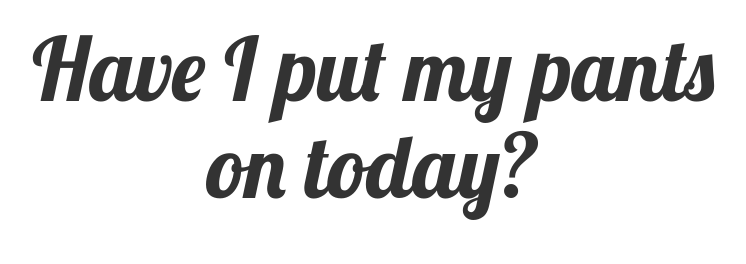
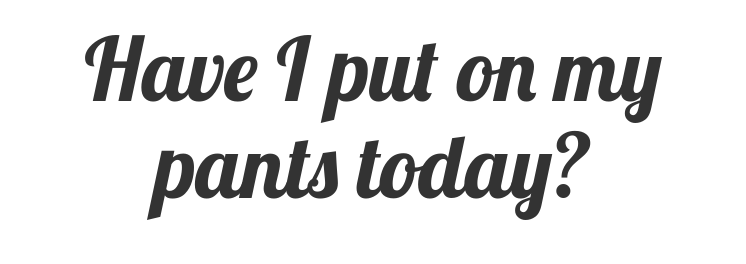
Before and after one commit to SamMcSam/haveiputmypantsontoday, a plain HTML site: page index.html in a window 1280 px wide. Shown: the top 264 px of the page, without its empty margins (267-1013 px from the left). Drawn offline with nearby package versions, Linux system fonts and the light colour scheme.

Commit message:
changed name

```diff
--- a/index.html
+++ b/index.html
@@ -2,7 +2,7 @@
 <html>
     <head>
         <meta charset="UTF-8">
-        <title>HIPMPOT - Start your day with the most important question.</title>
+        <title>HIOMPT - Start your day with the most important question.</title>
         <link href="https://maxcdn.bootstrapcdn.com/bootstrap/3.3.4/css/bootstrap.min.css" rel="stylesheet">
         <link href="resources/css/style.css" rel="stylesheet" type="text/css">
 
@@ -27,7 +27,7 @@
             <div id="part1" class="container main-container">
                 <div class="row">
                     <div id="title" class="col-lg-12">
-                        <h1>Have I put my pants on today?</h1>
+                        <h1>Have I put on my pants today?</h1>
                     </div>
                 </div>
                 <div class="row">
```
Also changed, not shown: 1 other file.
